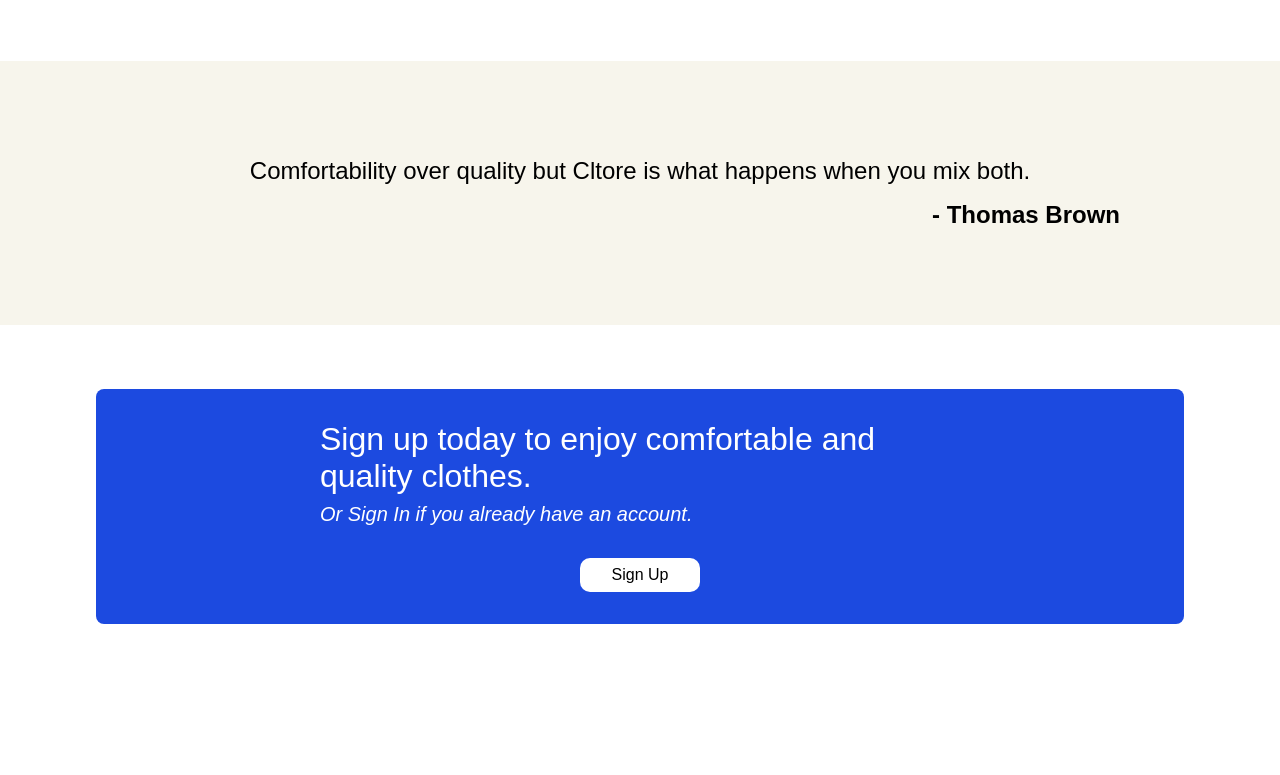
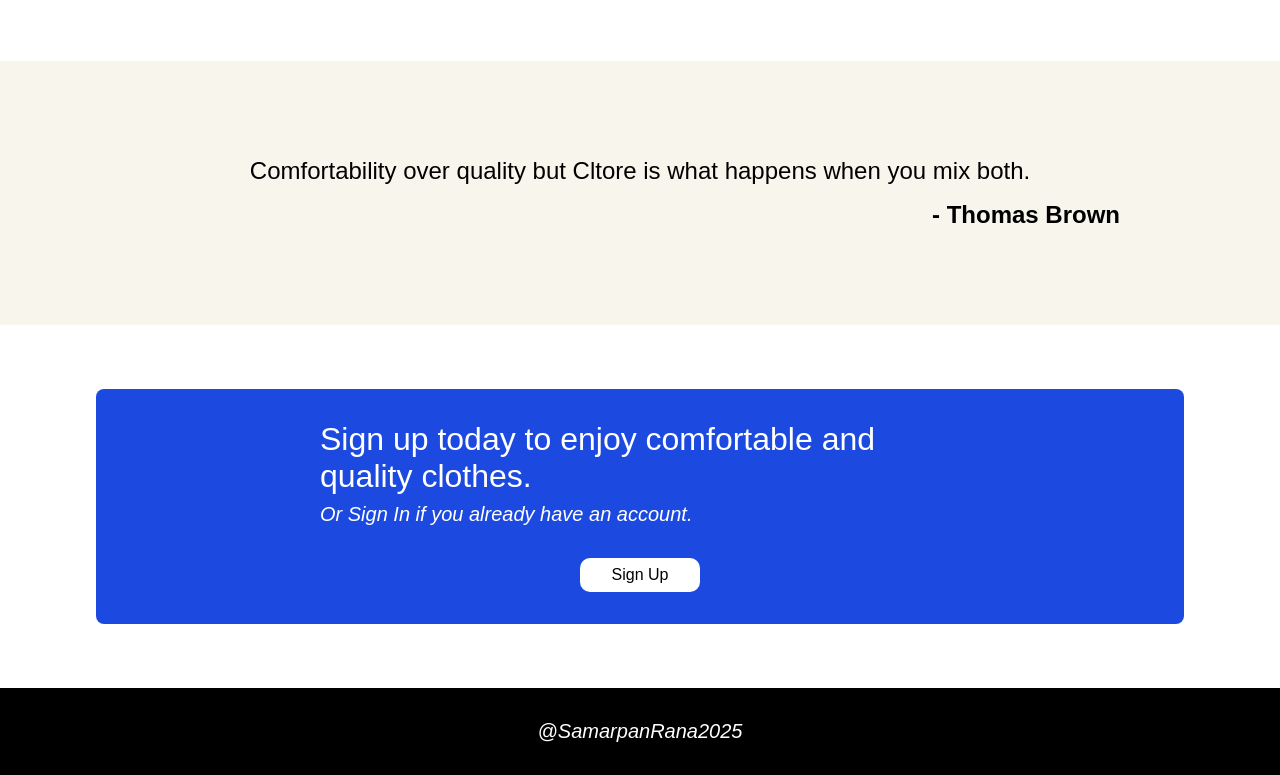
Before and after one commit to samarpanrana95/new-landing-page, a plain HTML site: page index.html in a window 1280 px wide. Shown: the part 1077-1852 px from the top of the page. Before the commit the page ends 1765 px from the top, so only its background shows below. Drawn offline with Linux system fonts and the light colour scheme.

Commit message:
Added a footer with link to github page

```diff
--- a/index.html
+++ b/index.html
@@ -57,6 +57,6 @@
         </div>
         <button class="sign-button">Sign Up</button>
     </div>
-    <footer></footer>
+    <footer><a href="https://github.com/samarpanrana95">@SamarpanRana2025</a></footer>
 </body>
 </html>
--- a/styles.css
+++ b/styles.css
@@ -169,3 +169,16 @@ header {
     font-size: 1rem;
     padding: 0.5rem 2rem;
 }
+
+footer {
+    background: black;
+    padding: 2rem;
+    text-align: center;
+    font-size: 1.25rem;
+    font-style: italic;
+}
+
+footer a {
+    text-decoration: none;
+    color: white;
+}
```
